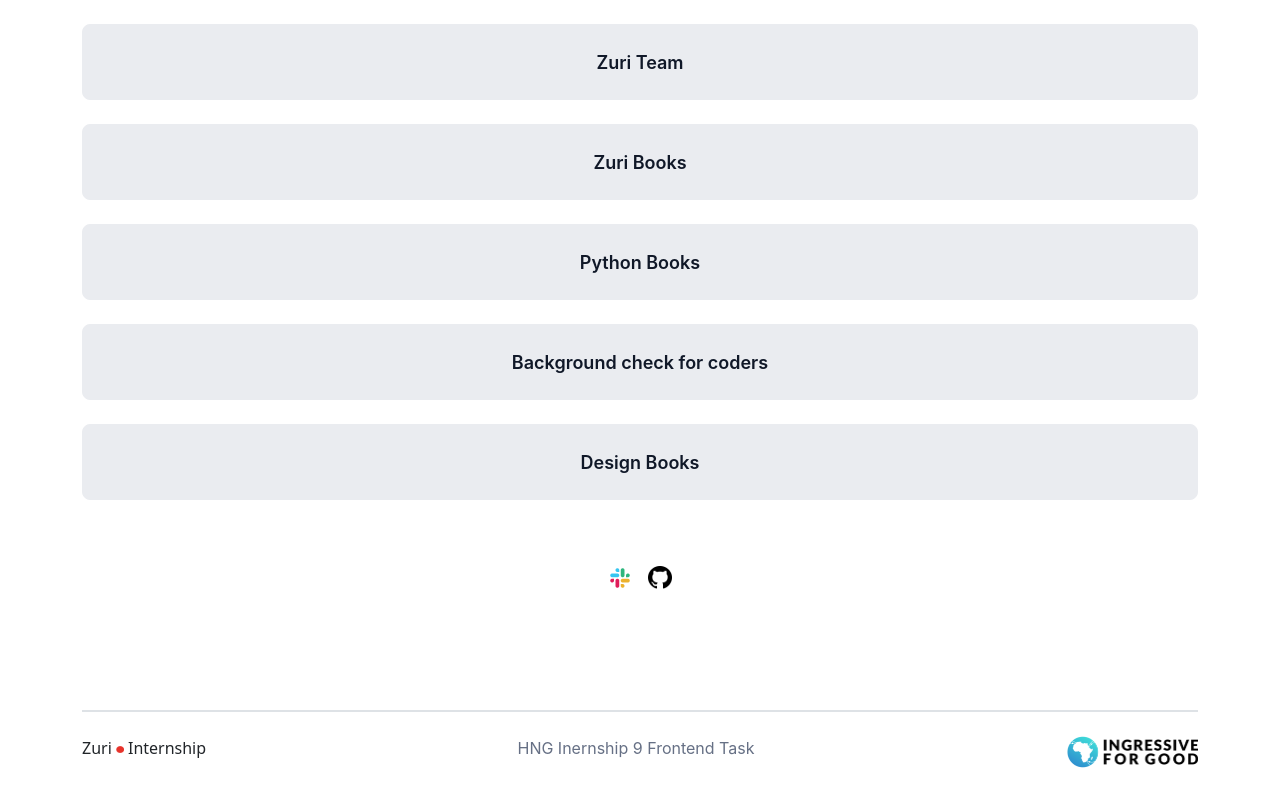
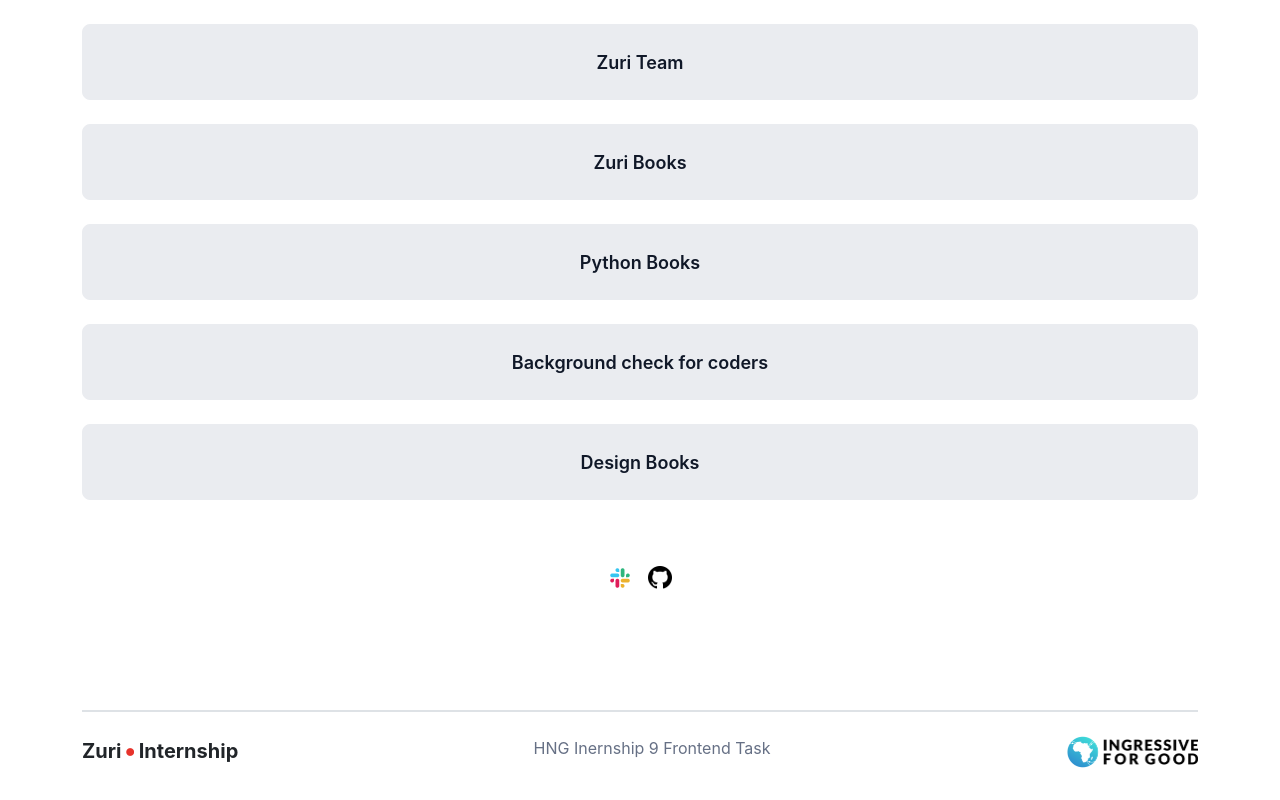
Before and after one commit to Virgold/linkTree, a React (Create React App) app: page / in a window 1280 px wide. Shown: the part 342-1142 px from the top of the page. Built offline with nearby package versions, Linux system fonts and the light colour scheme.

Commit message:
font styling

```diff
--- a/src/App.css
+++ b/src/App.css
@@ -57,9 +57,7 @@
   Height: 7.75px;
 }
 
-#mainText {
-  width: 18503px;
-  height: 24.74px;
+.mainText {
   font-family: 'Inter';
   font-style: normal;
   font-weight: 700 !important;
```
